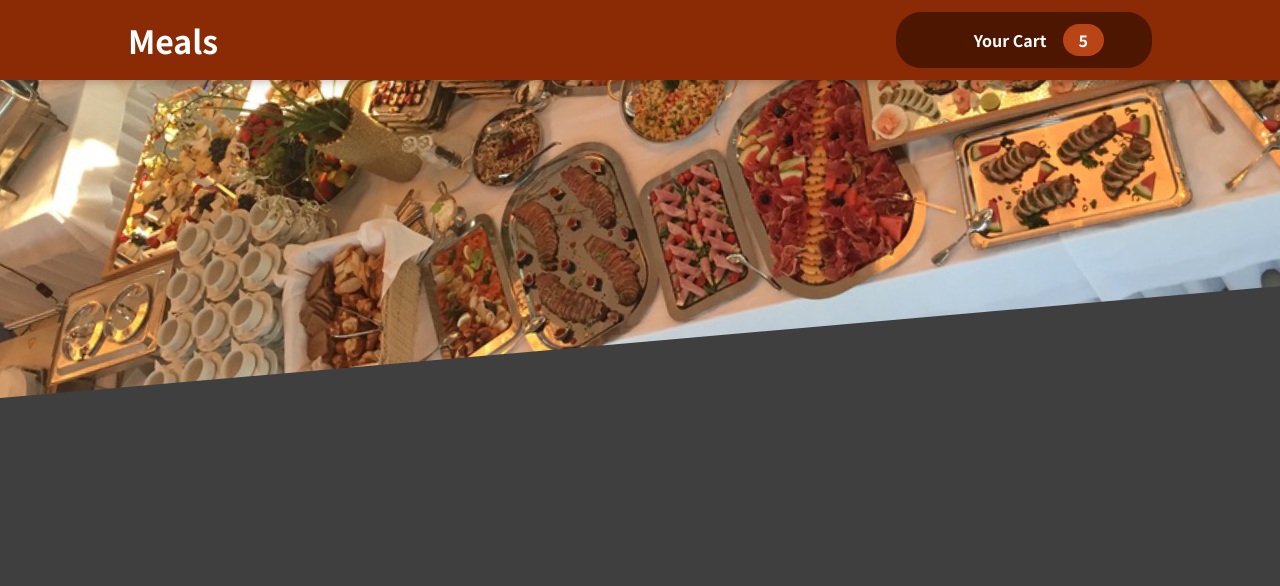
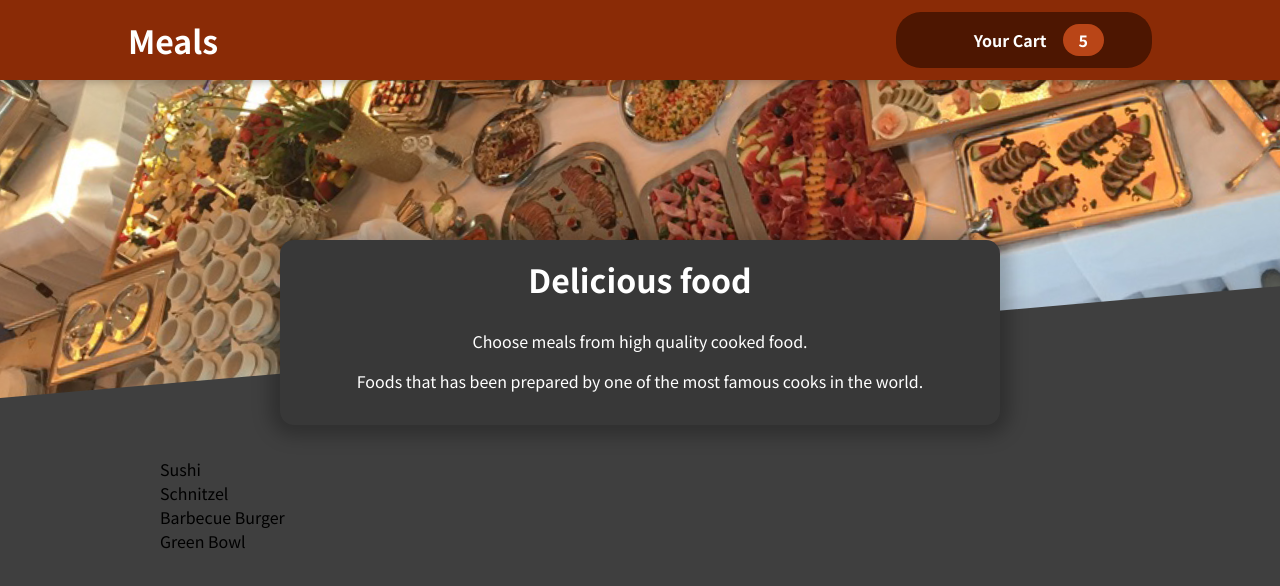
Before and after one commit to qur786/Food-Order, a React (Create React App) app: page / in a window 1280 px wide. Shown: the top 586 px of the page. Built offline with nearby package versions, Linux system fonts and the light colour scheme; some icons are missing.

Commit message:
feat: add Meals to App

```diff
--- a/src/App.tsx
+++ b/src/App.tsx
@@ -1,7 +1,16 @@
+import { Fragment } from "react";
 import { Header } from "./components/Header";
+import { Meals } from "./components/Meals";
 
 function App() {
-  return <Header />;
+  return (
+    <Fragment>
+      <Header />
+      <main>
+        <Meals />
+      </main>
+    </Fragment>
+  );
 }
 
 export default App;
--- a/src/components/AvailableMeals/index.tsx
+++ b/src/components/AvailableMeals/index.tsx
@@ -1,31 +1,4 @@
 import classes from "./index.module.css";
-
-const DUMMY_MEALS = [
-  {
-    id: "m1",
-    name: "Sushi",
-    description: "Finest fish and veggies",
-    price: 22.99,
-  },
-  {
-    id: "m2",
-    name: "Schnitzel",
-    description: "A german specialty!",
-    price: 16.5,
-  },
-  {
-    id: "m3",
-    name: "Barbecue Burger",
-    description: "American, raw, meaty",
-    price: 12.99,
-  },
-  {
-    id: "m4",
-    name: "Green Bowl",
-    description: "Healthy...and green...",
-    price: 18.99,
-  },
-];
 
 interface Meal {
   id: string;
--- /dev/null
+++ b/src/components/Meals/index.tsx
@@ -0,0 +1,39 @@
+import { Fragment } from "react";
+import { AvailableMeals } from "../AvailableMeals";
+import { MealsSummary } from "../MealsSummary";
+
+const DUMMY_MEALS = [
+  {
+    id: "m1",
+    name: "Sushi",
+    description: "Finest fish and veggies",
+    price: 22.99,
+  },
+  {
+    id: "m2",
+    name: "Schnitzel",
+    description: "A german specialty!",
+    price: 16.5,
+  },
+  {
+    id: "m3",
+    name: "Barbecue Burger",
+    description: "American, raw, meaty",
+    price: 12.99,
+  },
+  {
+    id: "m4",
+    name: "Green Bowl",
+    description: "Healthy...and green...",
+    price: 18.99,
+  },
+];
+
+export function Meals() {
+  return (
+    <Fragment>
+      <MealsSummary />
+      <AvailableMeals meals={DUMMY_MEALS} />
+    </Fragment>
+  );
+}
```
